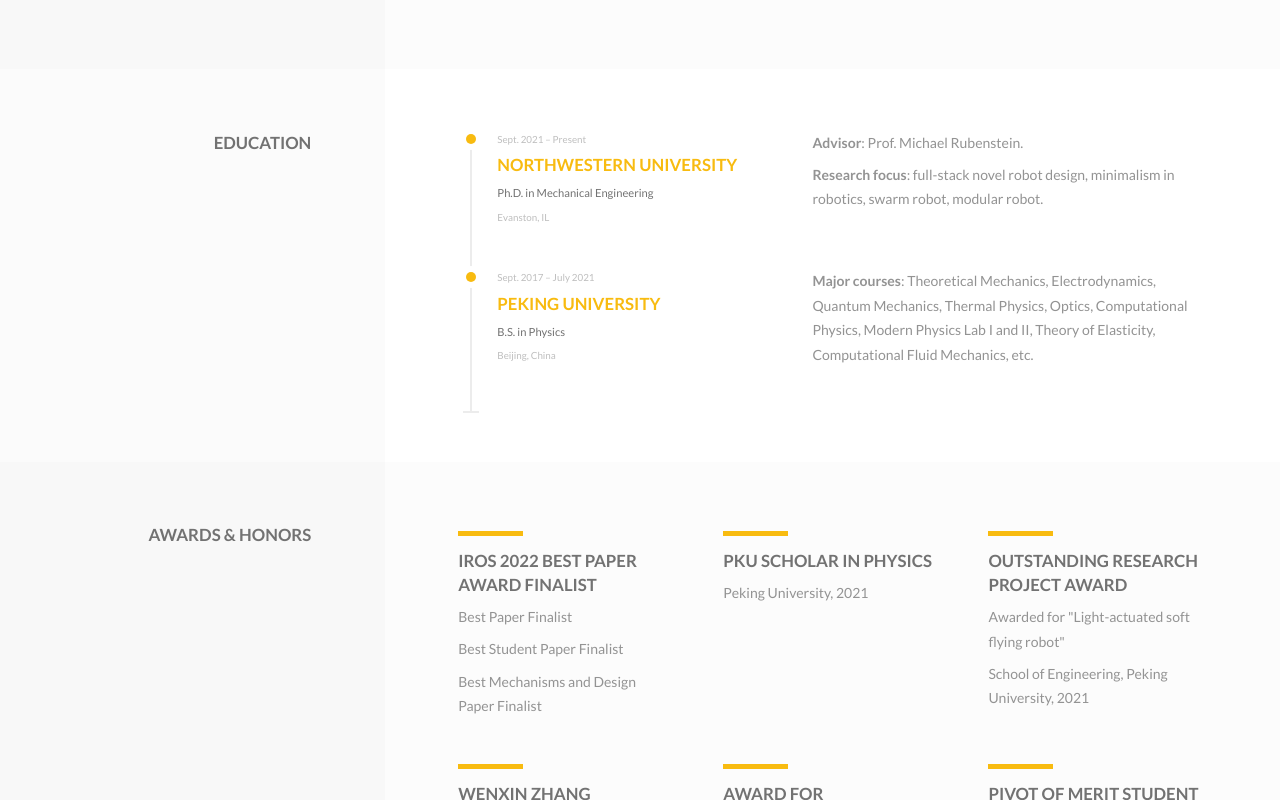
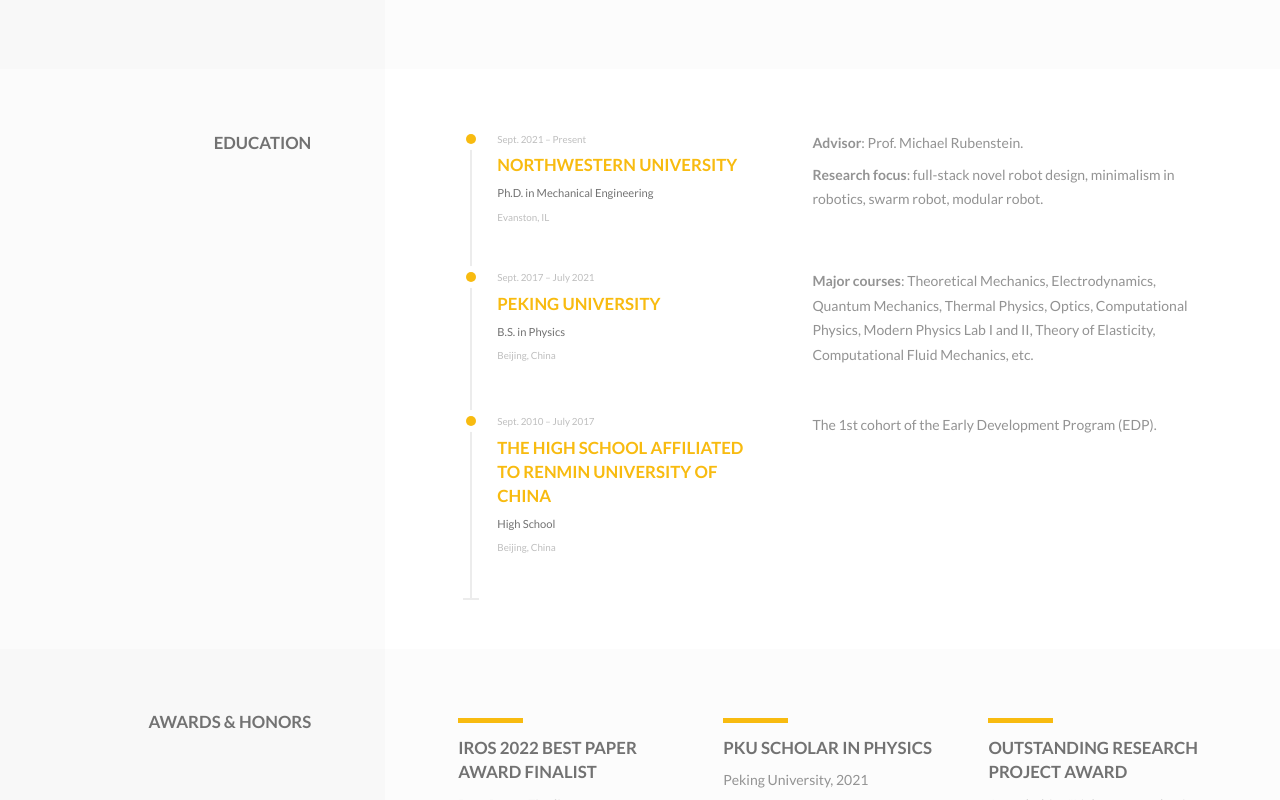
Before and after one commit to wjxway/wjxway.github.io, a plain HTML site: page index.html in a window 1280 px wide. Shown: the part 5625-6425 px from the top of the page. Drawn offline with Linux system fonts and the light colour scheme.

Commit message:
update highschool and publication status

```diff
--- a/index.html
+++ b/index.html
@@ -786,7 +786,7 @@
                                                     <div class="c-timeline__content">
                                                         <h4 style="margin-bottom: 0.5rem;"><a href="https://arxiv.org/abs/2505.00784" target="_blank">Reconfigurable legged metamachines that run on autonomous modular legs</a></h4>
                                                         <p style="margin-bottom: 0.3rem; margin-top: 0;">Chen Yu*, David Matthews*, <strong>Jingxian Wang* <em>(co-first author)</em></strong>, Jing Gu, Douglas Blackiston, Michael Rubenstein, Sam Kriegman</p>
-                                                        <p><em>arXiv preprint</em> arXiv:2505.00784 (2025) (PNAS accepted)</p>
+                                                        <p><em>PNAS</em> 123, no. 10 (2026)</p>
                                                     </div>
                                                 </div>
 
@@ -981,6 +981,46 @@
                                                         <strong>主要课程</strong>：理论力学、电动力学、量子力学、热学、光学、计算物理、近代物理实验 I & II、
 电子线路与实验、弹性力学、计算流体力学等
 
+                                                    </p>
+                                                </div>
+                                            </div>
+                                        </div><!-- /o-grid -->
+                                    </div><!-- /o-content -->
+                                </div><!-- /c-timeline__item -->
+
+                                <div class="c-timeline__item">
+                                    <div class="c-timeline__point  t-timeline__point  t-primary-bg"></div>
+                                    <div class="o-content">
+                                        <div class="o-grid">
+                                            <div class="o-grid__col-md-5">
+                                                <div class="c-work__timeframe">
+                                                    <span lang="en">Sept. 2010 &ndash; July 2017</span>
+                                                    <span lang="zh">2010.9 &ndash; 2017.7</span>
+                                                </div>
+                                                <h3 class="c-work__heading">
+                                                    <a href="http://www.rdfz.cn/" target="_blank">
+                                                        <span lang="en">The High School Affiliated to Renmin University of China</span>
+                                                        <span lang="zh">人大附中</span>
+                                                    </a>
+                                                </h3>
+                                                <h4 class="c-work__title">
+                                                    <span lang="en">High School</span>
+                                                    <span lang="zh">高中</span>
+                                                </h4>
+                                                <div class="c-work__location">
+                                                    <span lang="en">Beijing, China</span>
+                                                    <span lang="zh">中国，北京</span>
+                                                </div>
+                                            </div>
+                                            <div class="o-grid__col-md-7">
+                                                <div lang="en">
+                                                    <p>
+                                                        The 1st cohort of the Early Development Program (EDP).
+                                                    </p>
+                                                </div>
+                                                <div lang="zh">
+                                                    <p>
+                                                        第一届人大附中超常儿童早期培养实验项目（早培班）
                                                     </p>
                                                 </div>
                                             </div>
```
Also changed, not shown: 2 other files.
